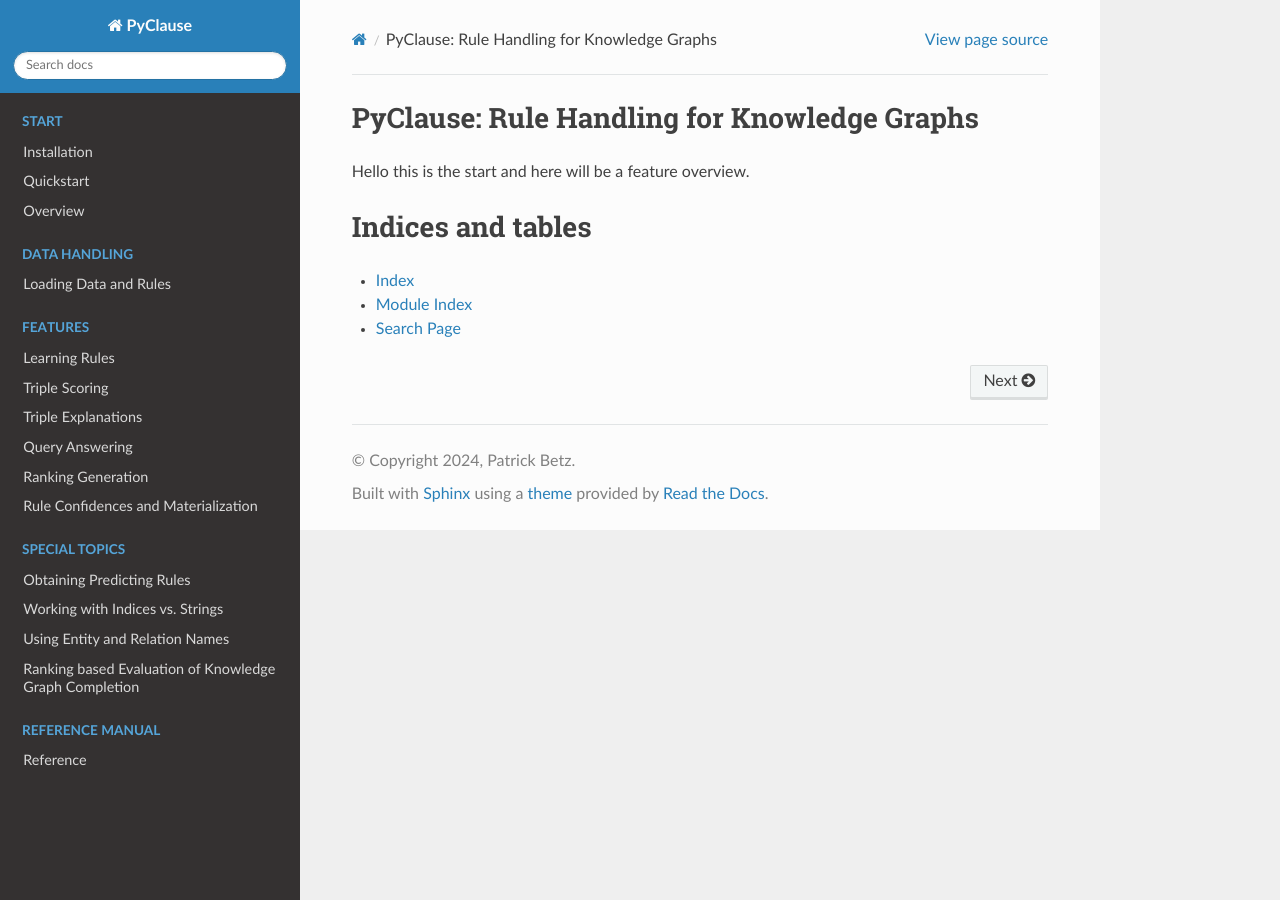
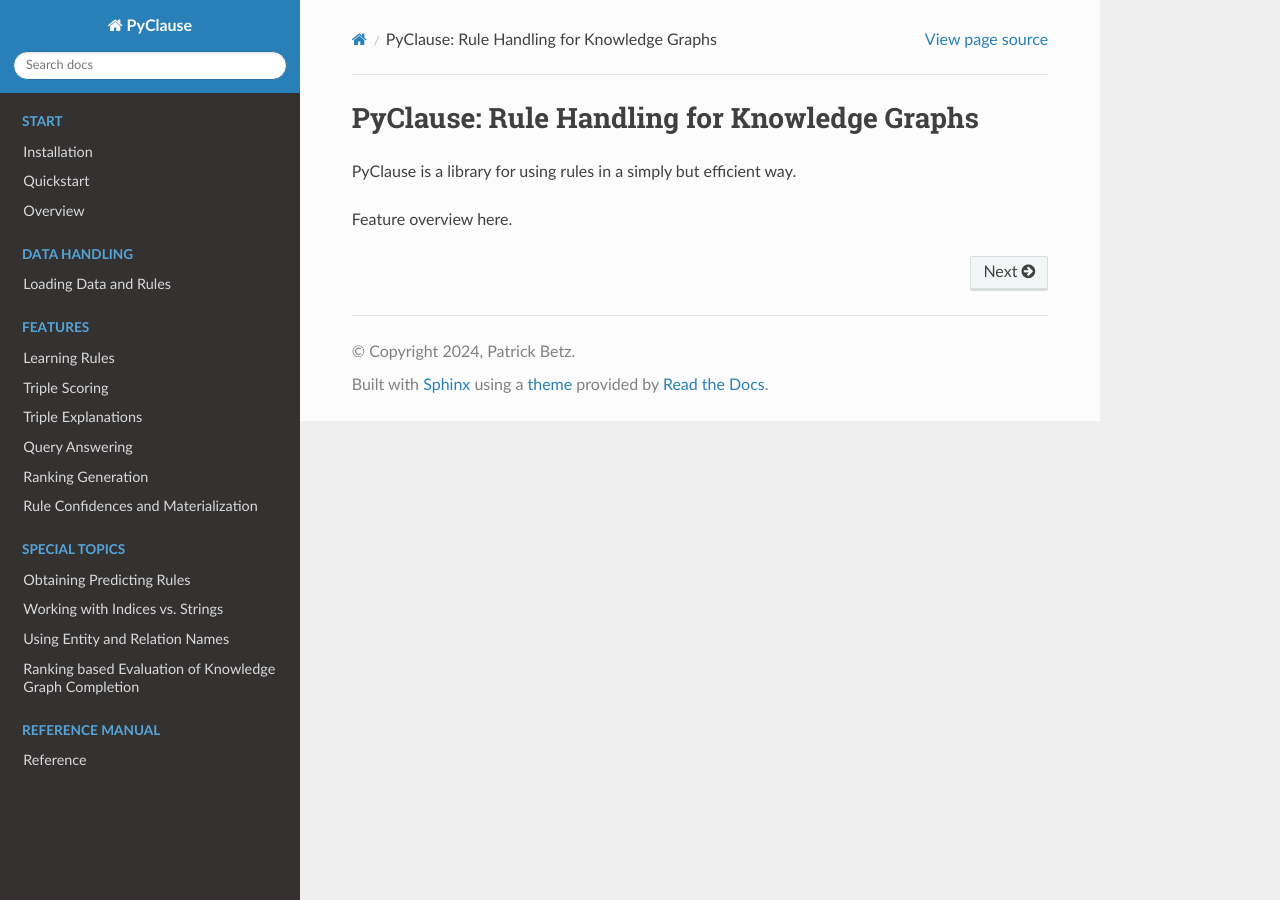
Before and after one commit to symbolic-kg/PyClause, a Sphinx documentation site: the page built from docs/index.rst, in a window 1280 px wide. Built offline with Sphinx 7.4.7 and the Read the Docs theme 2.0.0, drawn with Linux system fonts in a browser that asks for light colours.

```diff
--- a/docs/index.rst
+++ b/docs/index.rst
@@ -53,12 +53,6 @@ PyClause: Rule Handling for Knowledge Graphs
 
 
 
-Hello this is the start and here will be a feature overview.
+PyClause is a library for using rules in a simply but efficient way.
 
-
-Indices and tables
-==================
-
-* :ref:`genindex`
-* :ref:`modindex`
-* :ref:`search`
+Feature overview here.
--- a/docs/start/overview.rst
+++ b/docs/start/overview.rst
@@ -2,7 +2,4 @@
 Overview
 ========
 
-This will be an example where we just create some triples within code.
-Define some rules (maybe Anna speaks english) in code
-
-Load data and rules and then do some stuff (mention that also paths can be specified).
+Overview
```
Also changed, not shown: README.md (+7 -0 lines).
